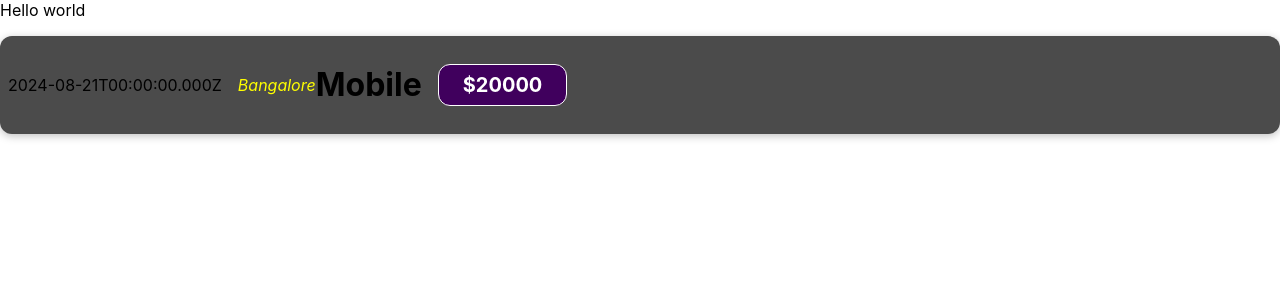
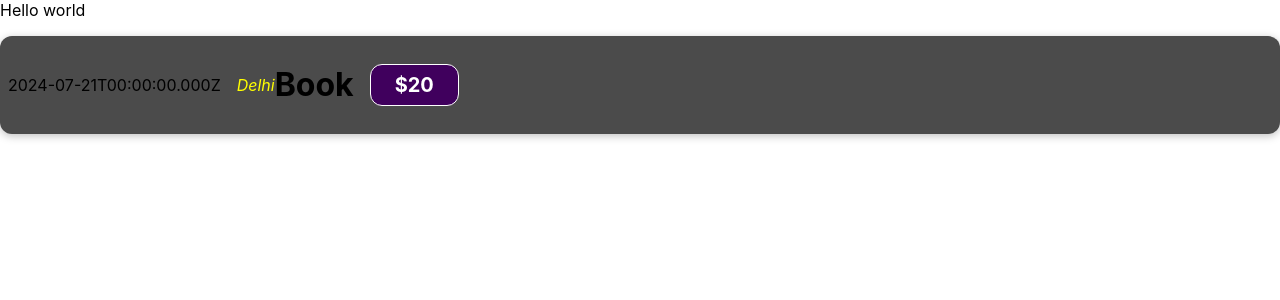
Before and after one commit to MaazDanish/my-app, a React (Create React App) app: page / in a window 1280 px wide. Shown: the top 300 px of the page. Built offline with nearby package versions, Linux system fonts and the light colour scheme.

Commit message:
Basic props

```diff
--- a/src/App.js
+++ b/src/App.js
@@ -6,7 +6,7 @@ function App() {
   return (
     <div>
       <h> Hello world</h>
-      <ExpenseItem></ExpenseItem>
+      <ExpenseItem date={new Date(2024, 6, 21)} title='Book' price='20' location='Delhi'></ExpenseItem>
     </div>
   );
 }
--- a/src/component/ExpenseItem.js
+++ b/src/component/ExpenseItem.js
@@ -1,9 +1,9 @@
 import './ExpenseItem.css'
-function ExpenseItem() {
-    const expenseDate = new Date(2024,7,21).toISOString();
-    const expenseTitle = 'Mobile';
-    const expensePrice = 20000;
-    const expenseLocation = 'Bangalore';
+function ExpenseItem(props) {
+    const expenseDate = props.date.toISOString();
+    const expenseTitle = props.title;
+    const expensePrice = props.price;
+    const expenseLocation = props.location;
     return (
         <div className="expense-item">
             <div >{expenseDate}</div>
```
